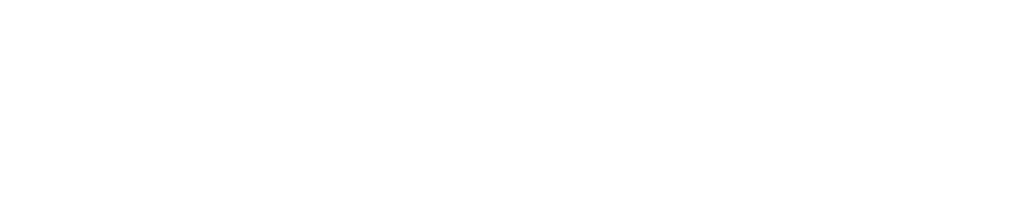
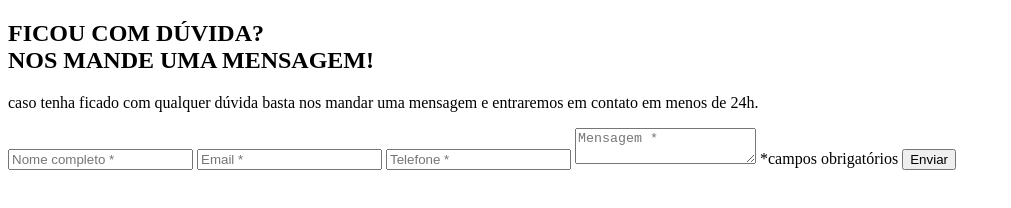
Before and after one commit to Ramon-Alvez/DevQuest-Quest-JS-intermedi-rio-Desafio-Formul-rio-com-validacao, a plain HTML site: page index.html in a window 1280 px wide. Shown: the whole page, without its empty margins (0-1011 px from the left). Drawn offline with Linux system fonts and the light colour scheme.

Commit message:
Criação do html

```diff
--- a/index.html
+++ b/index.html
@@ -9,6 +9,26 @@
     <title>Quest | Formulário com validação</title>
 </head>
 <body>
+    <main class="container">
+        <section id="contato">
+            <h1>FICOU COM DÚVIDA? <br> NOS MANDE UMA MENSAGEM!</h1>
 
+            <p>caso tenha ficado com qualquer dúvida basta nos mandar uma mensagem e entraremos em contato em menos de 24h.</p>
+        </section>
+
+        <form action="index.html" method="get" id="formulario">
+            <input type="text" name="nome" id="nome" placeholder="Nome completo *">
+
+            <input type="email" name="email" id="email" placeholder="Email *">
+
+            <input type="tel" name="telefone" id="telefone" placeholder="Telefone *">
+
+            <textarea name="mensagem" id="mensagem" placeholder="Mensagem *"></textarea>
+
+            <span>*campos obrigatórios</span>
+
+            <input type="submit" value="Enviar">
+        </form>
+    </main>
 </body>
 </html>
```
